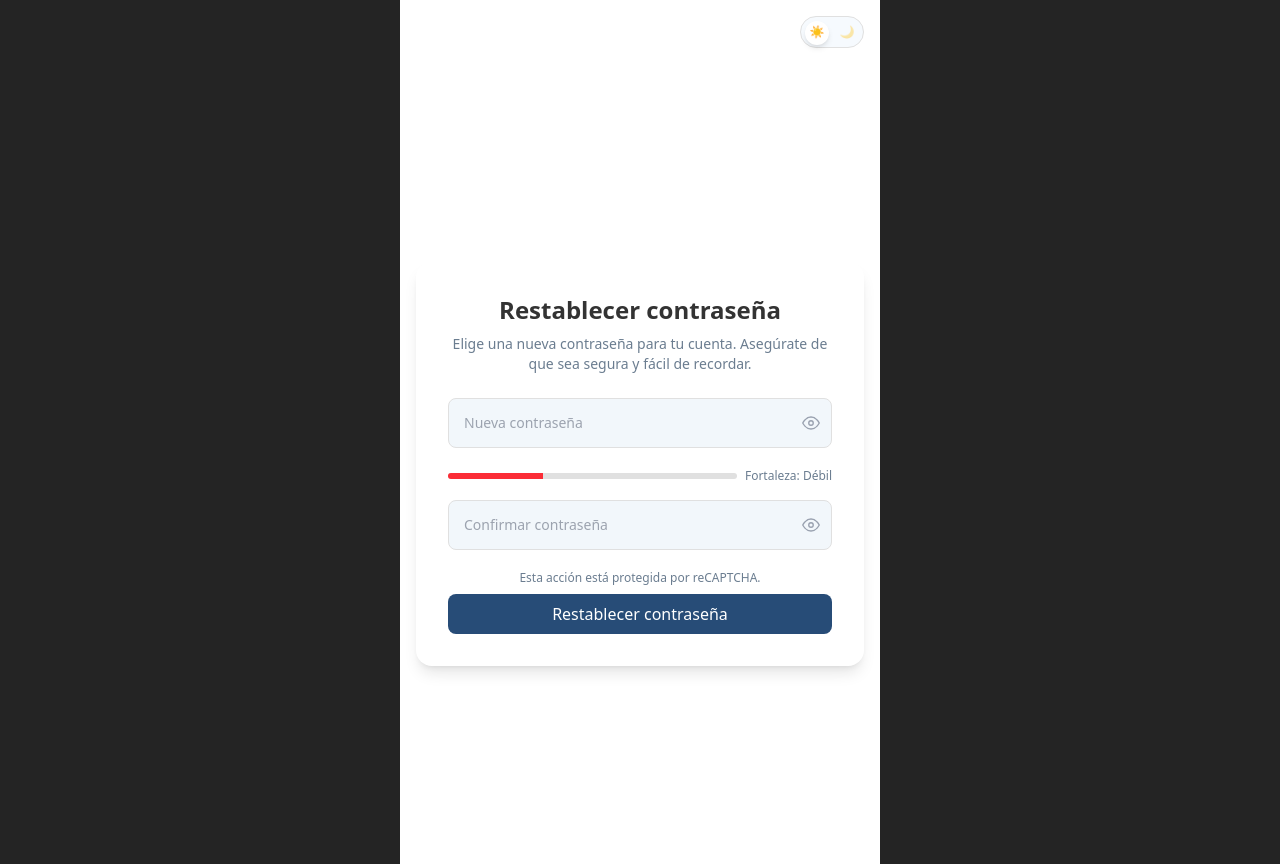
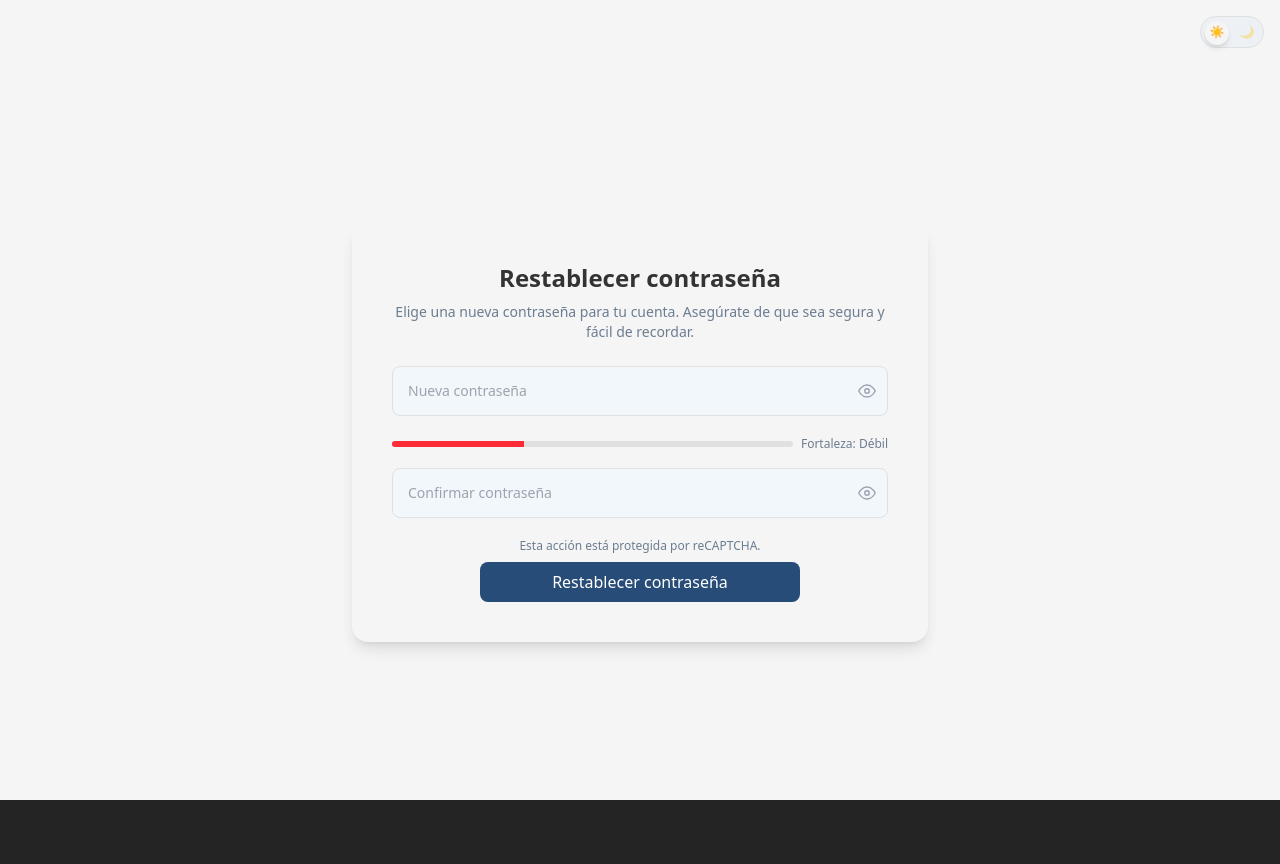
Before and after one commit to DaniRico987/inkora, a React (Vite) app in the folder client/: page /reset-password/1 in a window 1280 px wide. After the commit the page ends 800 px from the top, so only its background shows below. Built offline with nearby package versions, Linux system fonts and the light colour scheme.

Commit message:
feat: Update Tailwind configuration and enhance UI components with improved styling and color themes

```diff
--- a/client/src/App.tsx
+++ b/client/src/App.tsx
@@ -1,24 +1,28 @@
-
-import "./App.css";
-import { BrowserRouter, Routes, Route } from "react-router-dom";
-import { Toggle } from "./Components/Toggle";
-import { useTheme } from "./theme/useTheme";
-import { ForgotPasswordPage } from "./pages/ForgotPasswordPage";
-import { ResetPasswordPage } from "./pages/ResetPasswordPage";
+import './App.css';
+import { BrowserRouter, Routes, Route } from 'react-router-dom';
+import { Toggle } from './Components/Toggle';
+import { useTheme } from './theme/useTheme';
+import { ForgotPasswordPage } from './pages/ForgotPasswordPage';
+import { ResetPasswordPage } from './pages/ResetPasswordPage';
 
 function App() {
   useTheme();
   return (
     <BrowserRouter>
-      <div className="bg-bg min-h-screen flex flex-col items-center transition-all duration-300 ease-in-out">
-        <div className="w-full flex justify-end p-4">
+      <div className="bg-bg w-screen min-h-screen flex flex-col transition-all duration-300 ease-in-out">
+        <header className="w-full flex justify-end p-4">
           <Toggle />
-        </div>
-        <Routes>
-          <Route path="/forgot-password" element={<ForgotPasswordPage />} />
-          <Route path="/reset-password/:token" element={<ResetPasswordPage />} />
-          {/* TODO: agregar aquí /login y demás rutas cuando estén listas */}
-        </Routes>
+        </header>
+        <main className="flex-1 flex items-center justify-center">
+          <Routes>
+            <Route path="/forgot-password" element={<ForgotPasswordPage />} />
+            <Route
+              path="/reset-password/:token"
+              element={<ResetPasswordPage />}
+            />
+            {/* TODO: agregar aquí /login y demás rutas cuando estén listas */}
+          </Routes>
+        </main>
       </div>
     </BrowserRouter>
   );
--- a/client/src/Components/Button.tsx
+++ b/client/src/Components/Button.tsx
@@ -1,30 +1,28 @@
-
-import type { ButtonProps, Variant } from "../interfaces/ButtonInterface";
-
+import type { ButtonProps, Variant } from '../interfaces/ButtonInterface';
 
 const variantStyles: Record<Variant, string> = {
   primary: 'bg-primary-500 text-white',
-  secondary: "bg-babyblue-500 text-primary-500",
-  destructive: "bg-red-600 text-white",
+  secondary: 'bg-babyblue-500 text-primary-500',
+  destructive: 'bg-red-600 text-white',
 };
-
 
 export function Button({
   children,
   onClick,
-  variant = "primary",
+  variant = 'primary',
   size,
   disabled = false,
   loading = false,
-  type = "button",
-  className = "",
+  type = 'button',
+  className = '',
 }: ButtonProps) {
   return (
-    <div className={`w-${'['+size+']' || 'full'}`}>
+    <div className="w-full flex justify-center">
       <button
         type={type}
         onClick={onClick}
         disabled={disabled || loading}
+        style={{ width: size === 'full' ? '100%' : size ? size : '100%' }}
         className={`
         rounded-lg
         transition
@@ -32,11 +30,12 @@ export function Button({
         flex items-center gap-2
         justify-center
         py-2 px-4
-        w-full h-auto
+        h-auto
         text-[1rem]
         hover:font-medium
+        m-auto
         ${variantStyles[variant]}
-        ${disabled || loading ? "opacity-50 cursor-not-allowed" : ""}
+        ${disabled || loading ? 'opacity-50 cursor-not-allowed' : ''}
         ${className}
       `}
       >
--- a/client/src/pages/ForgotPasswordPage.tsx
+++ b/client/src/pages/ForgotPasswordPage.tsx
@@ -1,38 +1,38 @@
-import { useState } from "react";
-import { InputText } from "../Components/Inputs";
-import { Button } from "../Components/Button";
-import { useTheme } from "../theme/useTheme";
-import { forgotPassword } from "../api/auth";
+import { useState } from 'react';
+import { InputText } from '../Components/Inputs';
+import { Button } from '../Components/Button';
+import { useTheme } from '../theme/useTheme';
+import { forgotPassword } from '../api/auth';
 
 export function ForgotPasswordPage() {
   useTheme();
 
-  const [email, setEmail] = useState("");
+  const [email, setEmail] = useState('');
   const [loading, setLoading] = useState(false);
-  const [successMessage, setSuccessMessage] = useState("");
-  const [errorMessage, setErrorMessage] = useState("");
+  const [successMessage, setSuccessMessage] = useState('');
+  const [errorMessage, setErrorMessage] = useState('');
 
   const handleSubmit = async (e: React.FormEvent) => {
     e.preventDefault();
-    setErrorMessage("");
-    setSuccessMessage("");
+    setErrorMessage('');
+    setSuccessMessage('');
 
     if (!email.trim()) {
-      setErrorMessage("Por favor ingresa un correo electrónico.");
+      setErrorMessage('Por favor ingresa un correo electrónico.');
       return;
     }
 
     setLoading(true);
     try {
       // reCAPTCHA está desactivado en el backend por ahora, enviamos un placeholder
-      await forgotPassword(email.trim(), "captcha-ok");
+      await forgotPassword(email.trim(), 'captcha-ok');
 
       setSuccessMessage(
-        "Si el correo existe, recibirás un enlace para restablecer tu contraseña."
+        'Si el correo existe, recibirás un enlace para restablecer tu contraseña.',
       );
     } catch {
       setErrorMessage(
-        "No se pudo procesar tu solicitud. Inténtalo nuevamente en unos minutos."
+        'No se pudo procesar tu solicitud. Inténtalo nuevamente en unos minutos.',
       );
     } finally {
       setLoading(false);
@@ -40,14 +40,14 @@ export function ForgotPasswordPage() {
   };
 
   return (
-    <div className="min-h-screen bg-bg flex items-center justify-center px-4">
-      <div className="w-full max-w-md bg-bg-card rounded-2xl shadow-lg p-6 sm:p-8">
+    <div className="w-full flex items-center justify-center px-4">
+      <div className="w-full max-w-xl mx-auto bg-bg-secondary rounded-2xl shadow-lg p-6 sm:p-10">
         <h1 className="text-2xl font-semibold text-text mb-2">
           ¿Olvidaste tu contraseña?
         </h1>
         <p className="text-sm text-text-muted mb-6">
-          Ingresa el correo asociado a tu cuenta y, si existe en nuestro sistema,
-          te enviaremos un enlace para restablecer tu contraseña.
+          Ingresa el correo asociado a tu cuenta y, si existe en nuestro
+          sistema, te enviaremos un enlace para restablecer tu contraseña.
         </p>
 
         <form onSubmit={handleSubmit} className="space-y-4">
--- a/client/src/pages/ResetPasswordPage.tsx
+++ b/client/src/pages/ResetPasswordPage.tsx
@@ -82,8 +82,8 @@ export function ResetPasswordPage() {
       : "bg-red-500";
 
   return (
-    <div className="min-h-screen bg-bg flex items-center justify-center px-4">
-      <div className="w-full max-w-md bg-bg-card rounded-2xl shadow-lg p-6 sm:p-8">
+    <div className="w-full flex items-center justify-center px-4">
+      <div className="w-full max-w-xl mx-auto bg-bg-card rounded-2xl shadow-lg p-6 sm:p-10">
         <h1 className="text-2xl font-semibold text-text mb-2">
           Restablecer contraseña
         </h1>
--- a/client/src/theme/colors.ts
+++ b/client/src/theme/colors.ts
@@ -1,5 +1,6 @@
 export const lightTheme = {
-  '--color-bg': '#ffffff',
+  '--color-bg': '#f5f5f5',
+  '--color-bg-secondary': '#ffffff',
   '--color-surface': '#f4f7fb',
   '--color-text': '#333333',
   '--color-text-muted': '#6b7d90',
@@ -7,7 +8,7 @@ export const lightTheme = {
   '--color-border-focus': '#4a5565',
   '--color-bg-input': '#f2f7fb',
   '--color-placeholder': '#9CA3AF',
-  '--color-label':'#8a9bb0',
+  '--color-label': '#8a9bb0',
 
   /* PRIMARY */
   '--color-primary-50': '#eef3f8',
@@ -60,6 +61,7 @@ export const lightTheme = {
 
 export const darkTheme = {
   '--color-bg': '#1a1c1e',
+  '--color-bg-secondary': '#1c2a38',
   '--color-surface': '#1c2a38',
   '--color-text': '#d4dde8',
   '--color-text-muted': '#6b7d90',
@@ -67,7 +69,7 @@ export const darkTheme = {
   '--color-border-focus': '#4a7fa5',
   '--color-bg-input': '#22262b',
   '--color-placeholder': '#4a5568',
-  '--color-label':'#8a9bb0',
+  '--color-label': '#8a9bb0',
 
   '--color-primary-50': '#eef3f8',
   '--color-primary-100': '#d6e0ea',
--- a/client/tailwind.config.js
+++ b/client/tailwind.config.js
@@ -5,15 +5,15 @@ export default {
     extend: {
       colors: {
         bg: 'var(--color-bg)',
+        'bg-secondary': 'var(--color-bg-secondary)',
         surface: 'var(--color-surface)',
         text: 'var(--color-text)',
         'text-muted': 'var(--color-text-muted)',
         border: 'var(--color-border)',
         'border-focus': 'var(--color-border-focus)',
         'bg-input': 'var(--color-bg-input)',
-        'placeholder': 'var(--color-placeholder)',
-        'label': 'var(--color-label)',
-
+        placeholder: 'var(--color-placeholder)',
+        label: 'var(--color-label)',
 
         primary: {
           50: 'var(--color-primary-50)',
```
